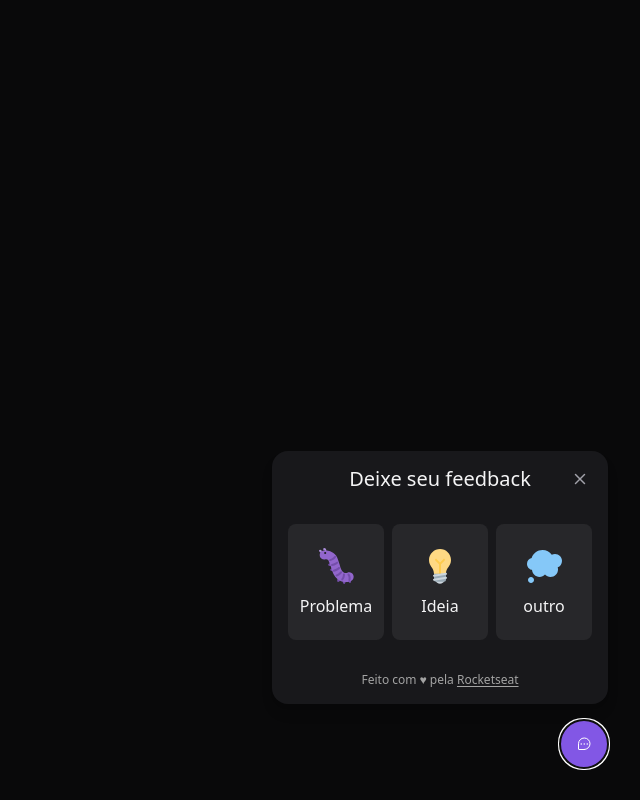
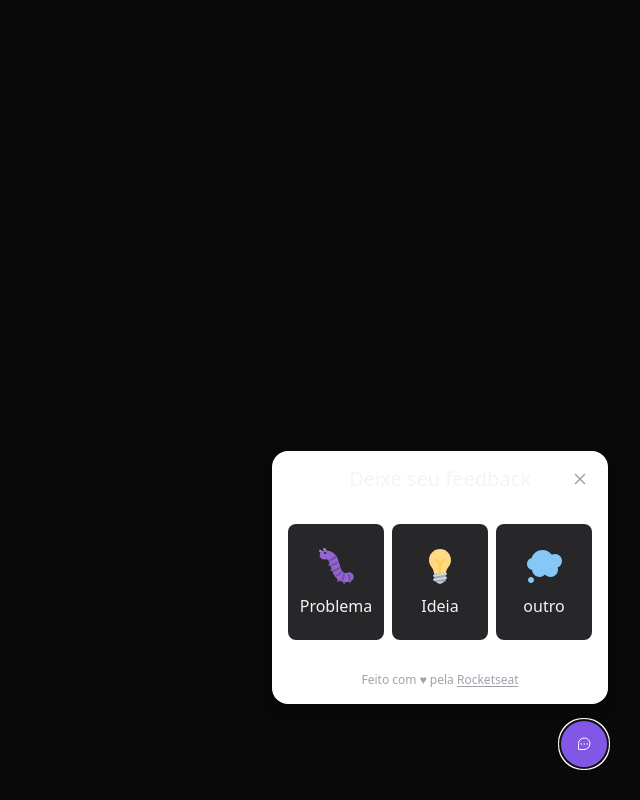
Before and after one commit to jeanmalves/feedget, a React (Vite) app: page / in a window 1280 px wide. Both pictures are taken after a click on the button "Feedback". Shown: the whole page, without its empty margins (640-1280 px from the left). Built offline with nearby package versions, Linux system fonts and the light colour scheme; no server answers.

Commit message:
Set color mode title and footer

```diff
--- a/src/components/WidgetForm/index.tsx
+++ b/src/components/WidgetForm/index.tsx
@@ -45,7 +45,7 @@
 
 
   return (
-    <div className="bg-zinc-900 p-4 relative rounded-2xl mb-4 flex flex-col items-center shadow-lg w-[calc(100vw-2rem)] md:w-auto">
+    <div className="bg-white dark:bg-zinc-900 p-4 relative rounded-2xl mb-4 flex flex-col items-center shadow-lg w-[calc(100vw-2rem)] md:w-auto">
 
       {feedbackSent ? (
         <FeedbackSuccessStep onFeedbackRestartRequested={handleRestartFeedback} />
@@ -64,7 +64,7 @@
         </>
       )}
 
-      <footer className="text-xs text-neutral-400">
+      <footer className="text-xs text-zinc-400 dark:text-neutral-400">
         Feito com ♥ pela <a className="underline underline-offset-2" href="https://rocketseat.com.br">Rocketseat</a>
       </footer>
     </div >
```
